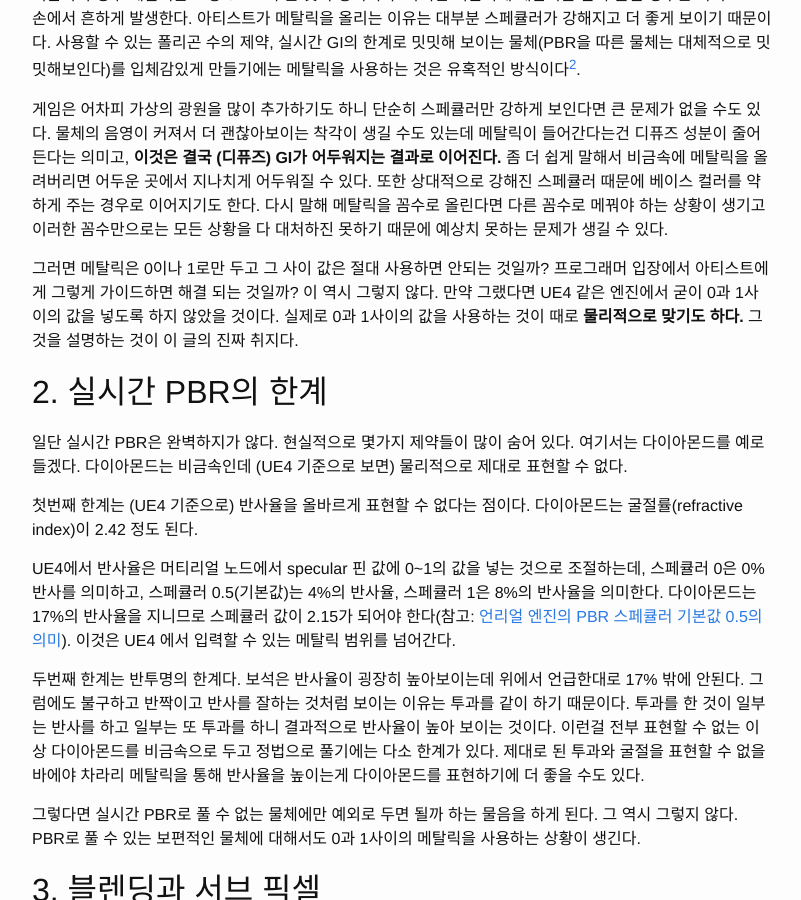
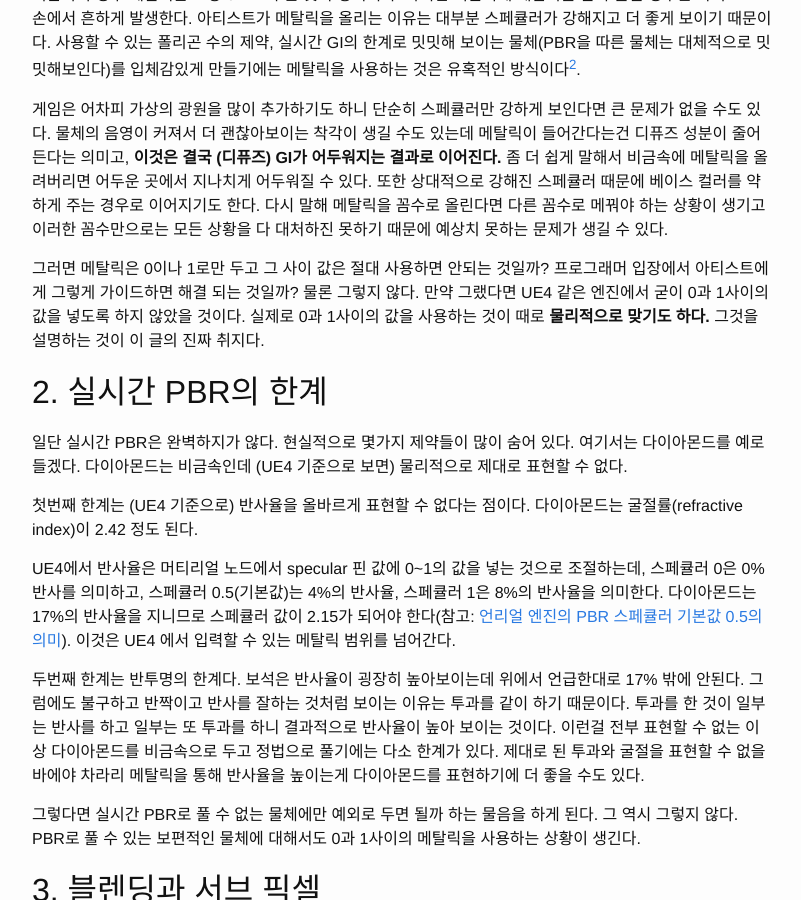
Before and after one commit to Hybrid3D/hybrid3d.github.io, a Jekyll site: the page built from _posts/computer-graphics/2020-06-03-metallic_between_0_and_1.md, in a window 1280 px wide and 900 px high, scrolled down 670 px. Shown: the whole window, without its empty margins (238-1039 px from the left). Built offline with Jekyll 4.4.1, drawn with Linux system fonts in a browser that asks for light colours; comment, search, counter and statistics services are not loaded; some of the changed text lies outside the part shown.

Commit message:
오타 수정

```diff
--- a/_posts/computer-graphics/2020-06-03-metallic_between_0_and_1.md
+++ b/_posts/computer-graphics/2020-06-03-metallic_between_0_and_1.md
@@ -27,7 +27,7 @@ PBR에서 메탈릭은 0과 1로만 두는 것이 정법이다. 0이나 1사이
 게임은 어차피 가상의 광원을 많이 추가하기도 하니 단순히 스페큘러만 강하게 보인다면 큰 문제가 없을 수도 있다.
 물체의 음영이 커져서 더 괜찮아보이는 착각이 생길 수도 있는데 메탈릭이 들어간다는건 디퓨즈 성분이 줄어든다는 의미고, **이것은 결국 (디퓨즈) GI가 어두워지는 결과로 이어진다.** 좀 더 쉽게 말해서 비금속에 메탈릭을 올려버리면 어두운 곳에서 지나치게 어두워질 수 있다. 또한 상대적으로 강해진 스페큘러 때문에 베이스 컬러를 약하게 주는 경우로 이어지기도 한다. 다시 말해 메탈릭을 꼼수로 올린다면 다른 꼼수로 메꿔야 하는 상황이 생기고 이러한 꼼수만으로는 모든 상황을 다 대처하진 못하기 때문에 예상치 못하는 문제가 생길 수 있다.
 
-그러면 메탈릭은 0이나 1로만 두고 그 사이 값은 절대 사용하면 안되는 것일까? 프로그래머 입장에서 아티스트에게 그렇게 가이드하면 해결 되는 것일까? 이 역시 그렇지 않다. 만약 그랬다면 UE4 같은 엔진에서 굳이 0과 1사이의 값을 넣도록 하지 않았을 것이다. 실제로 0과 1사이의 값을 사용하는 것이 때로 **물리적으로 맞기도 하다.** 그것을 설명하는 것이 이 글의 진짜 취지다.
+그러면 메탈릭은 0이나 1로만 두고 그 사이 값은 절대 사용하면 안되는 것일까? 프로그래머 입장에서 아티스트에게 그렇게 가이드하면 해결 되는 것일까? 물론 그렇지 않다. 만약 그랬다면 UE4 같은 엔진에서 굳이 0과 1사이의 값을 넣도록 하지 않았을 것이다. 실제로 0과 1사이의 값을 사용하는 것이 때로 **물리적으로 맞기도 하다.** 그것을 설명하는 것이 이 글의 진짜 취지다.
 
 ## 2. 실시간 PBR의 한계
 
```
Also changed, not shown: other parts of _posts/computer-graphics/2020-06-03-metallic_between_0_and_1.md (+1 -1 lines).
